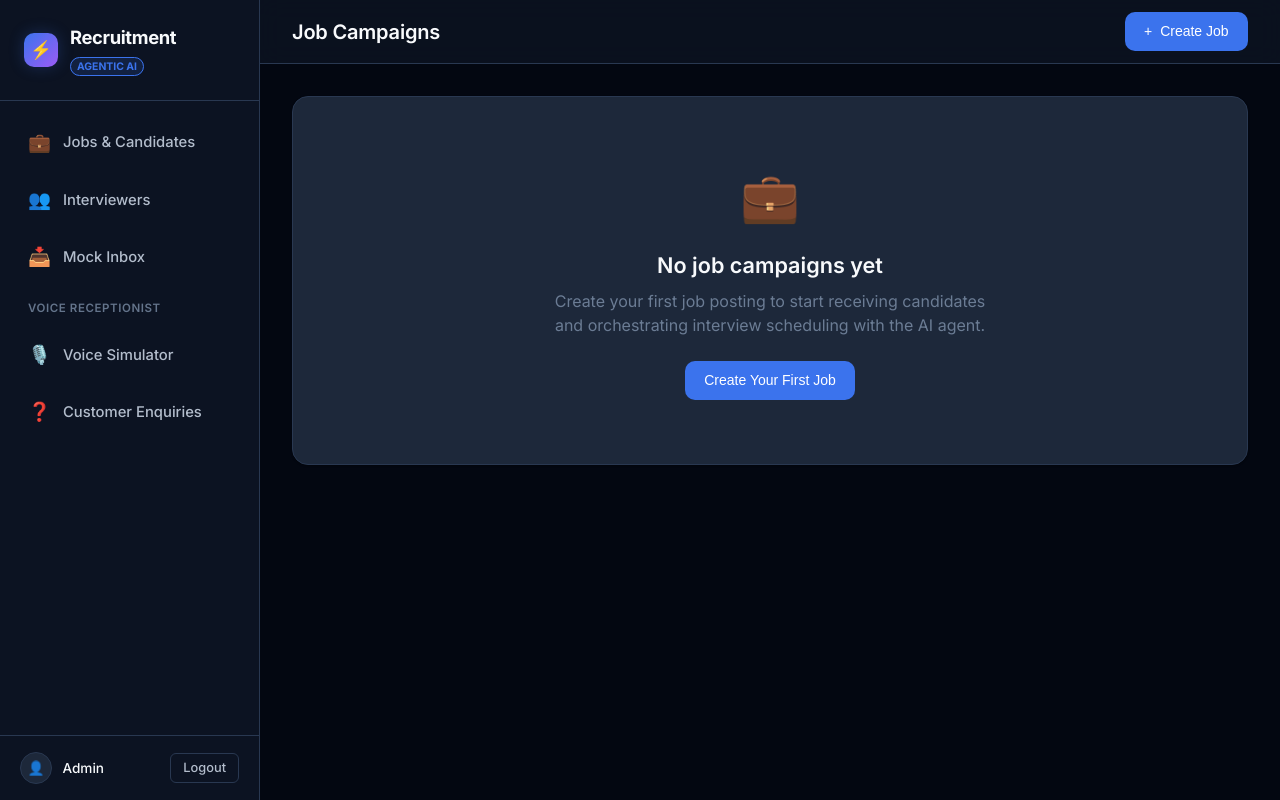
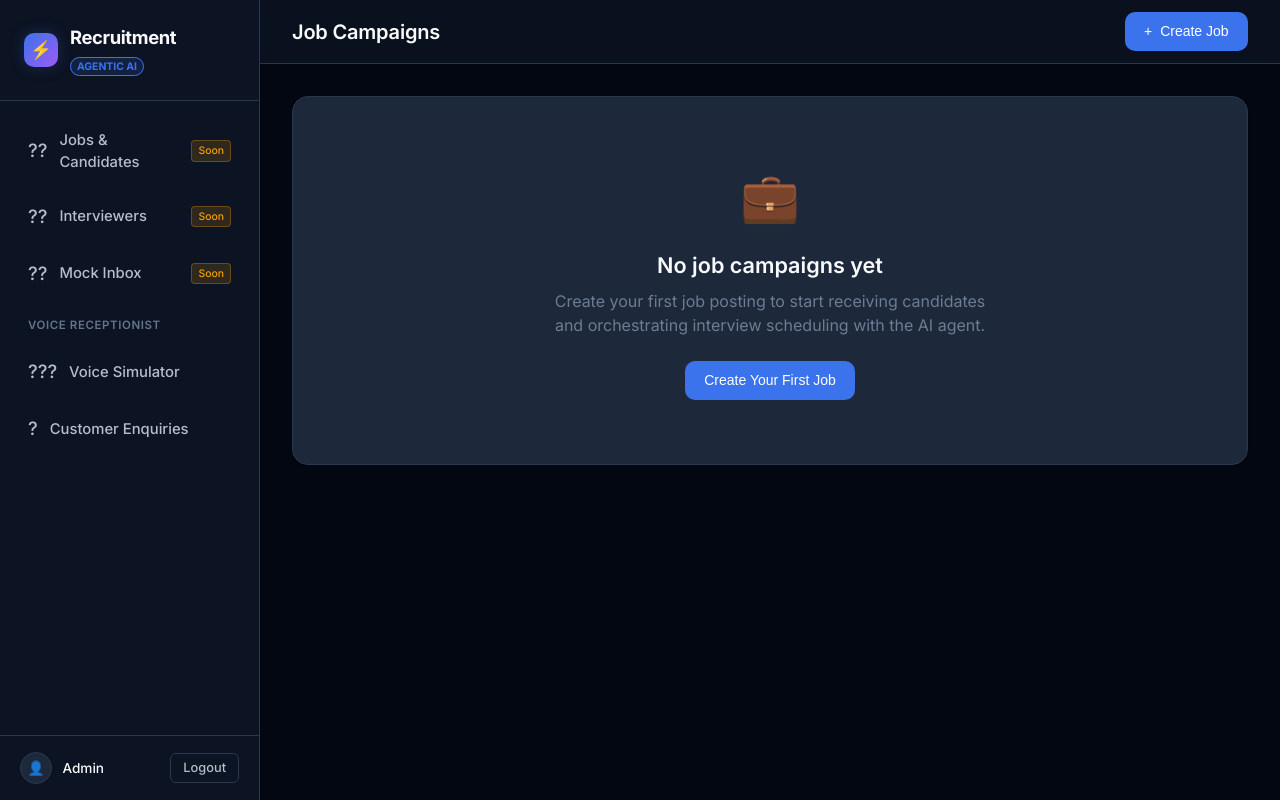
Before and after one commit to ufarooq8627/VoiceAgent, a Python web app: template app/templates/admin/dashboard.html in a window 1280 px wide. Run offline with Jinja, Linux system fonts and the light colour scheme; the template is opened without the code that fills it, so the values that code supplies are empty; some libraries are stand-ins or nearby versions.

Commit message:
feat(ui): add under-progress click interceptors and badges for inactive sidebar features

```diff
--- a/app/static/css/style.css
+++ b/app/static/css/style.css
@@ -637,7 +637,7 @@ a:hover {
   display: flex;
   flex-direction: column;
   gap: 0.75rem;
-  z-index: 200;
+  z-index: 99999;
 }
 
 .toast {
--- a/app/static/js/app.js
+++ b/app/static/js/app.js
@@ -35,3 +35,12 @@ function toggleAllCheckboxes(masterCheckbox, targetSelector) {
         cb.checked = masterCheckbox.checked;
     });
 }
+
+// Intercept under-progress features
+function handleUnderProgress(event, featureName) {
+    if (event) {
+        event.preventDefault();
+        event.stopPropagation();
+    }
+    showToast("?? " + featureName + " is not ready ? this function is currently under progress.", "error");
+}
--- a/app/templates/base.html
+++ b/app/templates/base.html
@@ -27,25 +27,28 @@
             </div>
 
             <nav class="sidebar-nav">
-                <a href="/admin/" class="nav-link {% if active_nav == 'jobs' %}active{% endif %}">
-                    <span class="nav-icon">💼</span>
+                <a href="/admin/" class="nav-link {% if active_nav == 'jobs' %}active{% endif %}" onclick="handleUnderProgress(event, 'Jobs & Candidates')">
+                    <span class="nav-icon">??</span>
                     <span>Jobs & Candidates</span>
+                    <span class="badge-progress" style="margin-left: auto; font-size: 0.65rem; background: rgba(245, 158, 11, 0.15); color: #f59e0b; border: 1px solid rgba(245, 158, 11, 0.3); border-radius: 4px; padding: 2px 6px; font-weight: 500;">Soon</span>
                 </a>
-                <a href="/admin/interviewers" class="nav-link {% if active_nav == 'interviewers' %}active{% endif %}">
-                    <span class="nav-icon">👥</span>
+                <a href="/admin/interviewers" class="nav-link {% if active_nav == 'interviewers' %}active{% endif %}" onclick="handleUnderProgress(event, 'Interviewers')">
+                    <span class="nav-icon">??</span>
                     <span>Interviewers</span>
+                    <span class="badge-progress" style="margin-left: auto; font-size: 0.65rem; background: rgba(245, 158, 11, 0.15); color: #f59e0b; border: 1px solid rgba(245, 158, 11, 0.3); border-radius: 4px; padding: 2px 6px; font-weight: 500;">Soon</span>
                 </a>
-                <a href="/admin/mock-inbox" class="nav-link {% if active_nav == 'inbox' %}active{% endif %}">
-                    <span class="nav-icon">📥</span>
+                <a href="/admin/mock-inbox" class="nav-link {% if active_nav == 'inbox' %}active{% endif %}" onclick="handleUnderProgress(event, 'Mock Inbox')">
+                    <span class="nav-icon">??</span>
                     <span>Mock Inbox</span>
+                    <span class="badge-progress" style="margin-left: auto; font-size: 0.65rem; background: rgba(245, 158, 11, 0.15); color: #f59e0b; border: 1px solid rgba(245, 158, 11, 0.3); border-radius: 4px; padding: 2px 6px; font-weight: 500;">Soon</span>
                 </a>
                 <div style="margin: 12px 16px 6px; font-size: 0.72rem; text-transform: uppercase; letter-spacing: 0.05em; color: #64748b; font-weight: 600;">Voice Receptionist</div>
                 <a href="/admin/mock-call" class="nav-link {% if active_nav == 'mock-call' %}active{% endif %}">
-                    <span class="nav-icon">🎙️</span>
+                    <span class="nav-icon">???</span>
                     <span>Voice Simulator</span>
                 </a>
                 <a href="/admin/receptionist/enquiries" class="nav-link {% if active_nav == 'receptionist_enquiries' %}active{% endif %}">
-                    <span class="nav-icon">❓</span>
+                    <span class="nav-icon">?</span>
                     <span>Customer Enquiries</span>
                 </a>
             </nav>
@@ -79,5 +82,18 @@
 
     <script src="/static/js/app.js"></script>
     {% block scripts %}{% endblock %}
+    <script>
+    function handleUnderProgress(event, featureName) {
+        if (event) {
+            event.preventDefault();
+            event.stopPropagation();
+        }
+        if (typeof showToast === "function") {
+            showToast("?? " + featureName + " is not ready ? this function is currently under progress.", "error");
+        } else {
+            alert("?? " + featureName + " is not ready ? this function is currently under progress.");
+        }
+    }
+    </script>
 </body>
 </html>
```
